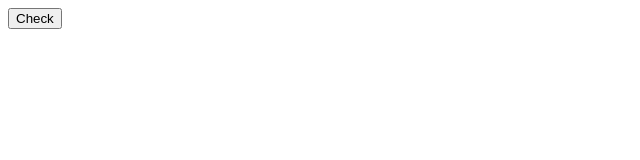
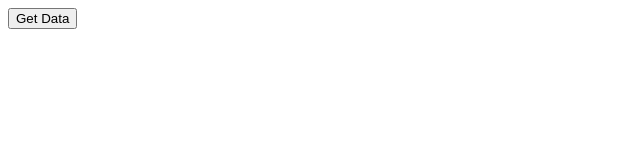
Before and after one commit to huzidev/AdonisJS, a React (Create React App) app in the folder blog-app/blog-web/: page / in a window 1280 px wide. Shown: the top 160 px of the page, without its empty margins (0-640 px from the left). Built offline with nearby package versions, Linux system fonts and the light colour scheme.

Commit message:
querey fetched

```diff
--- a/blog-app/blog-web/src/App.tsx
+++ b/blog-app/blog-web/src/App.tsx
@@ -1,12 +1,12 @@
 export default function App(): JSX.Element {
   async function test() {
-    const response = await fetch("http://127.0.0.1:3333")
+    const response = await fetch("http://127.0.0.1:3333/articles")
     console.log("Response", response);
   }
   return (
     <div>
       <button onClick={test}>
-        Check
+        Get Data
       </button>
     </div>
   )
```
